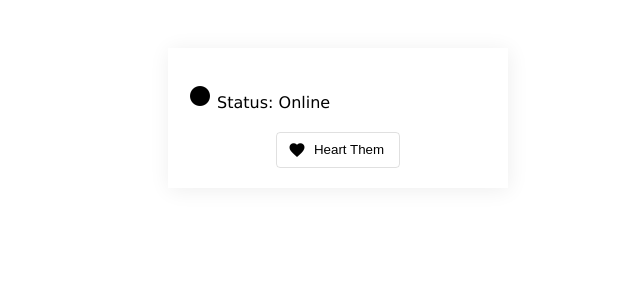
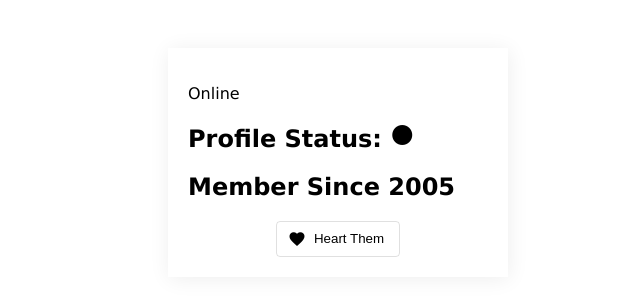
Before and after one commit to akilah-littlejohn/Card-Component-10-day-Challenge, an Angular app: page / in a window 1280 px wide. Shown: the top 300 px of the page, without its empty margins (302-942 px from the left). Built offline with nearby package versions, Linux system fonts and the light colour scheme; no server answers.

Commit message:
2 files modified

```diff
--- a/src/card/card.component.html
+++ b/src/card/card.component.html
@@ -1,8 +1,8 @@
 <section>
   <div>
-    <p><mat-icon>circle</mat-icon> Status: Online</p>
+    <p>  Online</p>
     <header>
-      <h1>{{ title }}</h1>
+      <h1>{{ title }} <mat-icon>circle</mat-icon></h1>
       <h2>{{ subtitle }}</h2>
     </header>
     <article>
--- a/src/card/card.component.ts
+++ b/src/card/card.component.ts
@@ -11,15 +11,13 @@ import { MatIconModule } from '@angular/material/icon';
   imports: [CommonModule, MatIconModule, MatButtonModule],
 })
 export class CardComponent implements OnInit {
-  title: string;
-  subtitle: string;
+  title: string = 'Profile Status:';
+  subtitle: string = 'Member Since 2005';
   likeButton: boolean = false;
-   likeButtonText = {
-     hearted:'Hearted',
-     heartThem:'Heart Them'
-   }
+  likeButtonText = {
+    hearted: 'Hearted',
+    heartThem: 'Heart Them',
+  };
   constructor() {}
-  ngOnInit() {
-
-  }
+  ngOnInit() {}
 }
```
